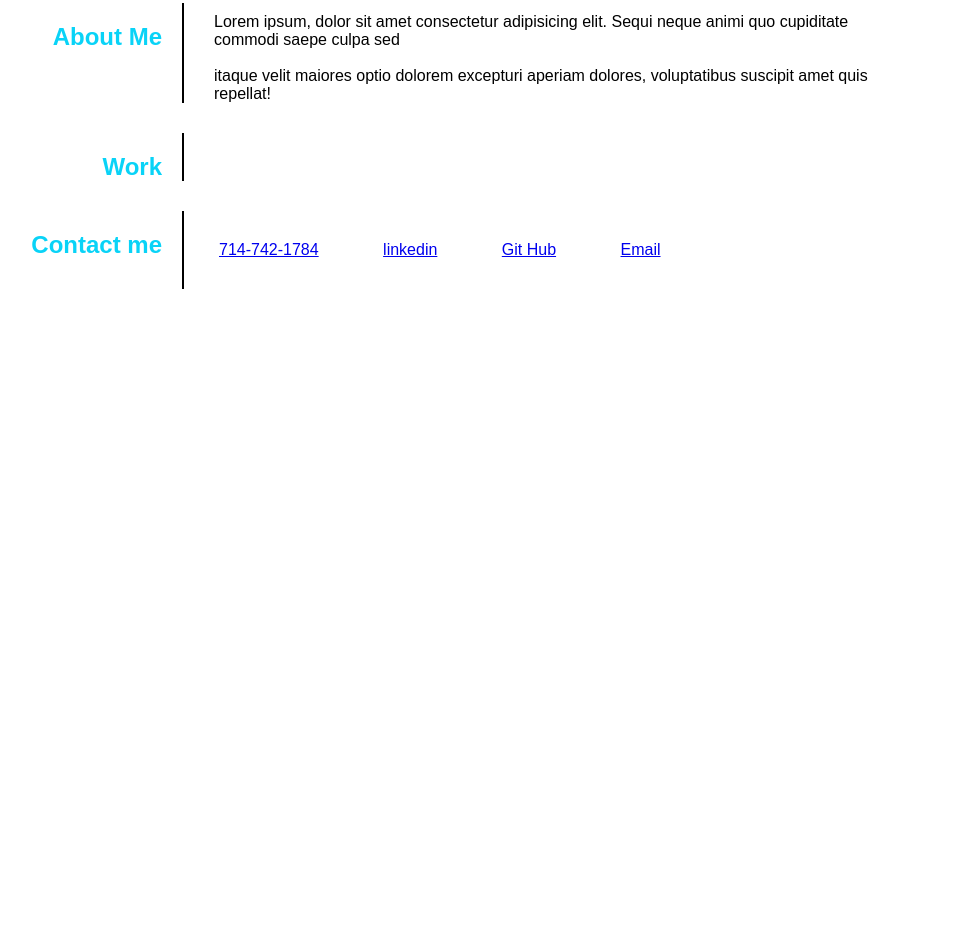
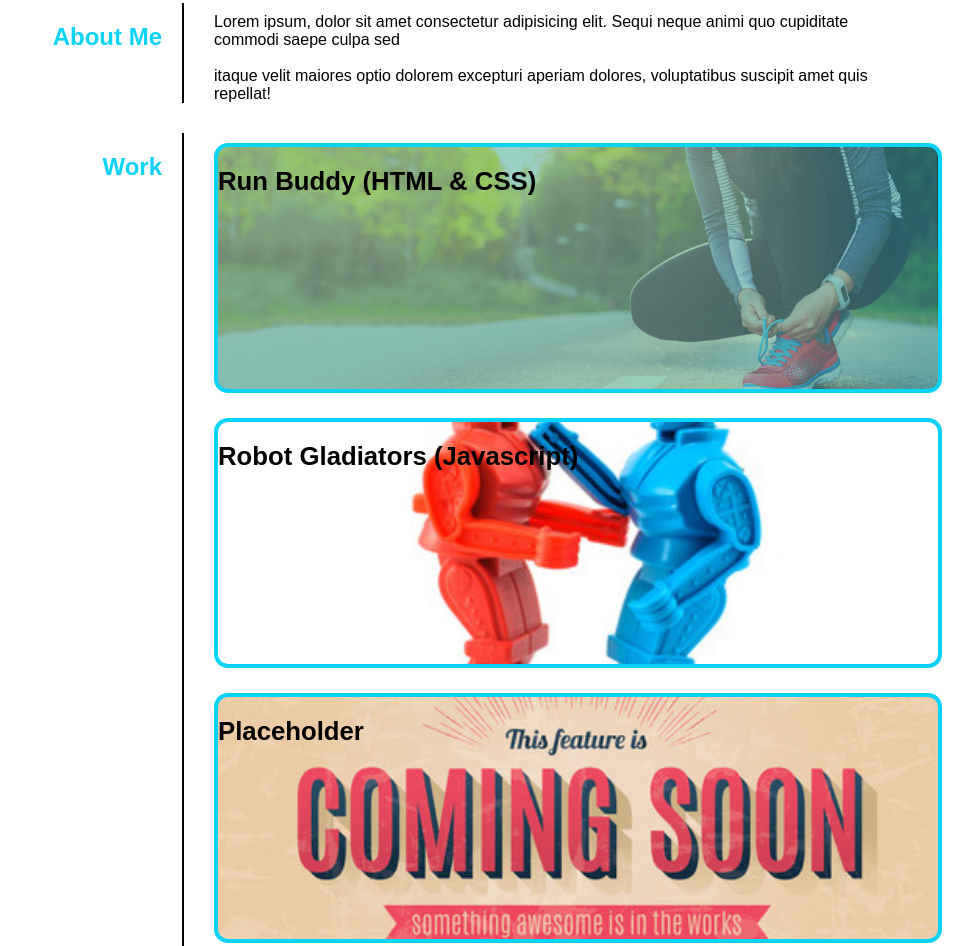
Before and after one commit to GTN-git/CHALLENGE_2, a plain HTML site: page index.html in a window 1280 px wide. Shown: the part 429-1375 px from the top of the page, without its empty margins (48-1021 px from the left). Before the commit the page ends 800 px from the top, so only its background shows below. Drawn offline with Linux system fonts and the light colour scheme.

Commit message:
work features set

```diff
--- a/Assets/CSS/style.css
+++ b/Assets/CSS/style.css
@@ -133,6 +133,127 @@ header h1 {
   display: flex;
   justify-content: space-between;
   border-color: var(--secondary-color);
+  width: 60%;
+  flex-wrap: wrap;
+  color: black;
+}
+
+#big {/* make each one 45%, putting 10% between each element on the page */
+  margin: 10px 10px 10px 30px;
+  width: 100%;
+  /* rounded corners */
+  border-radius: 14px;
+  border: 4px solid var(--secondary-color);
+  background-color: #393b4f;
+  font-size: 22px;
+  font-weight: bold;
+  flex-grow: 4;
+
+  /* put space between each one vertically */
+  margin-bottom: 15px;
+
+  /* for files in local images folder, use url('../images/file-name.jpg') */
+  background-image: url("../images/hero-bg.jpeg");
+
+  /* tell background to fit box no matter what */
+  background-size: cover;
+
+  /* crop it at the center */
+  background-position: center;
+
+  /* padding top and bottom 20px, 0 for left/right */
+  padding: 20px 0;
+
+  /* set minimum heigh value so there's room */
+  min-height: 250px;
+
+  /* rather than use position...use flexbox and create column instead of row */
+  display: flex;
+  flex-direction: column;
+}
+
+#big:hover {
+  filter: blur(4px);
+}
+
+#robot {
+
+  /* for files in local images folder, use url('../images/file-name.jpg') */
+  margin: 10px 10px 10px 30px;
+  width: 45%;
+  /* rounded corners */
+  flex-grow: 2;
+  border-radius: 14px;
+  border: 4px solid var(--secondary-color);
+  background-color: #393b4f;
+  font-size: 22px;
+  font-weight: bold;
+
+  /* put space between each one vertically */
+  margin-bottom: 15px;
+
+  /* for files in local images folder, use url('../images/file-name.jpg') */
+  background-image: url("../images/Robots.jpeg");
+  background-size: cover;
+
+
+  /* crop it at the center */
+  background-position: center;
+
+  /* padding top and bottom 20px, 0 for left/right */
+  padding: 20px 0;
+
+  /* set minimum heigh value so there's room */
+  min-height: 250px;
+
+  /* rather than use position...use flexbox and create column instead of row */
+  display: flex;
+  flex-direction: column;
+}
+
+#robot:hover{
+  filter: blur(4px)
+}
+
+#small {
+  /* make each one 45%, putting 10% between each element on the page */
+  margin: 10px 10px 10px 30px;
+  width: 45%;
+  /* rounded corners */
+  flex-grow: 2;
+  border-radius: 14px;
+  border: 4px solid var(--secondary-color);
+  background-color: #393b4f;
+  font-size: 22px;
+  font-weight: bold;
+
+  /* put space between each one vertically */
+  margin-bottom: 15px;
+
+  /* for files in local images folder, use url('../images/file-name.jpg') */
+  background-image: url("../images/coming_soon.jpeg");
+
+  /* tell background to fit box no matter what */
+  background-size: cover;
+
+  /* crop it at the center */
+  background-position: center;
+
+  /* padding top and bottom 20px, 0 for left/right */
+  padding: 20px 0;
+
+  /* set minimum heigh value so there's room */
+  min-height: 250px;
+
+  /* rather than use position...use flexbox and create column instead of row */
+  display: flex;
+  flex-direction: column;
+}
+
+
+
+#small:hover {
+  filter: blur(4px);
 }
 /* Work section ends */
 
--- a/index.html
+++ b/index.html
@@ -66,11 +66,20 @@
         <h2 class="section-title">Work</h2>
     </div>
     <div class="work_examples">
-        <div id="big">
-            <a href: "https://gtn-git.github.io/Run-buddy/"><h3 class="work-subtitles">Run Buddy (HTML & CSS)</h3></a>
+        <div id ="big" onclick="location.href= 'https://gtn-git.github.io/Run-buddy/';" style="cursor: pointer">
+            <h3 class="work-subtitles">Run Buddy (HTML & CSS)</h3>
+        </div>
+        <div id="robot" onclick="location.href='https://gtn-git.github.io/robot-gladiators/';" style="cursor: pointer">
+            <h3 class="work-subtitles">Robot Gladiators (Javascript)</h3>
         </div>
         <div id="small">
-            <a href: "https://gtn-git.github.io/robot-gladiators/"><h3 class="work-subtitles">Robot Gladiators (Javascript)</h3></a>"
+            <h3 class="work-subtitles">Placeholder</h3>
+        </div>
+        <div id="small">
+            <h3 class="work-subtitles">Placeholder</h3>
+        </div>
+        <div id="small">
+            <h3 class="work-subtitles">Placeholder</h3>
         </div>
 
 
```
Also changed, not shown: Assets/images/Robots.jpeg (added), Assets/images/coming_soon.jpeg (added), Assets/images/hero-bg.jpeg (added), 2 other files.
